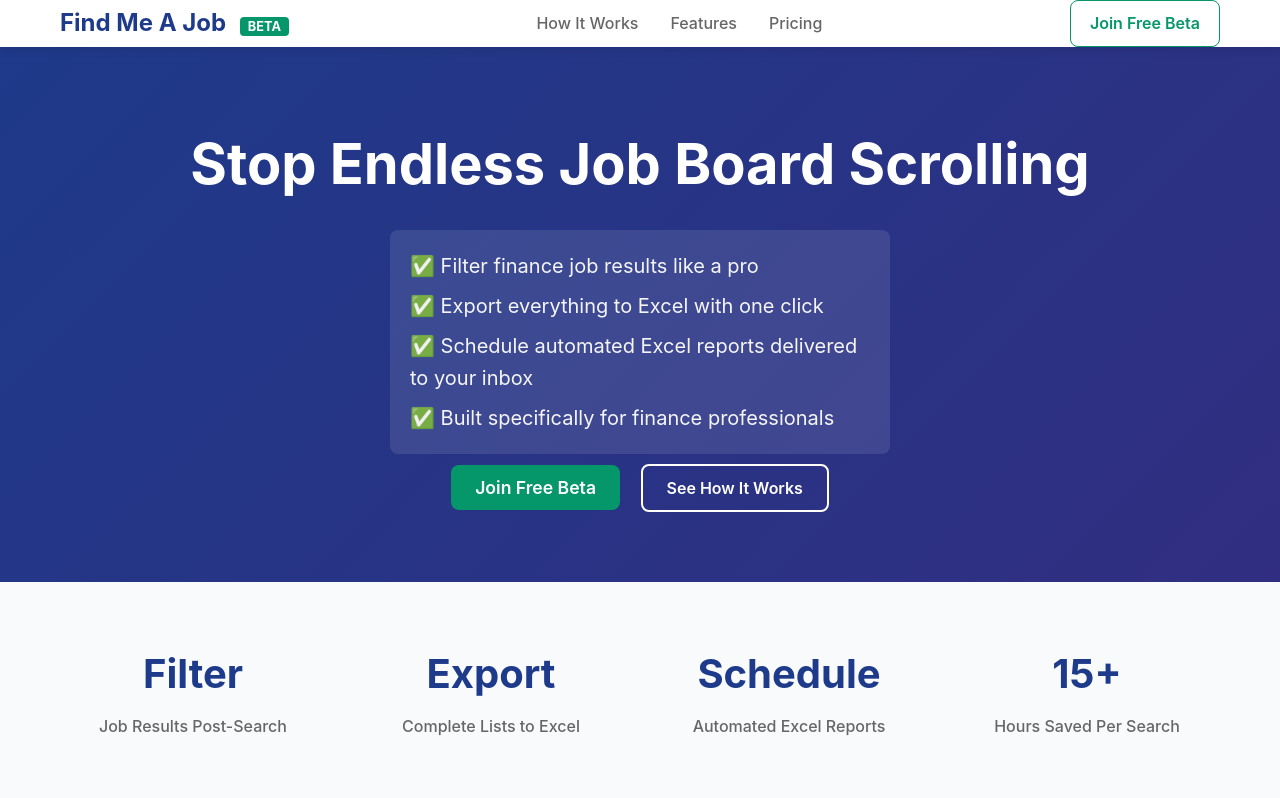
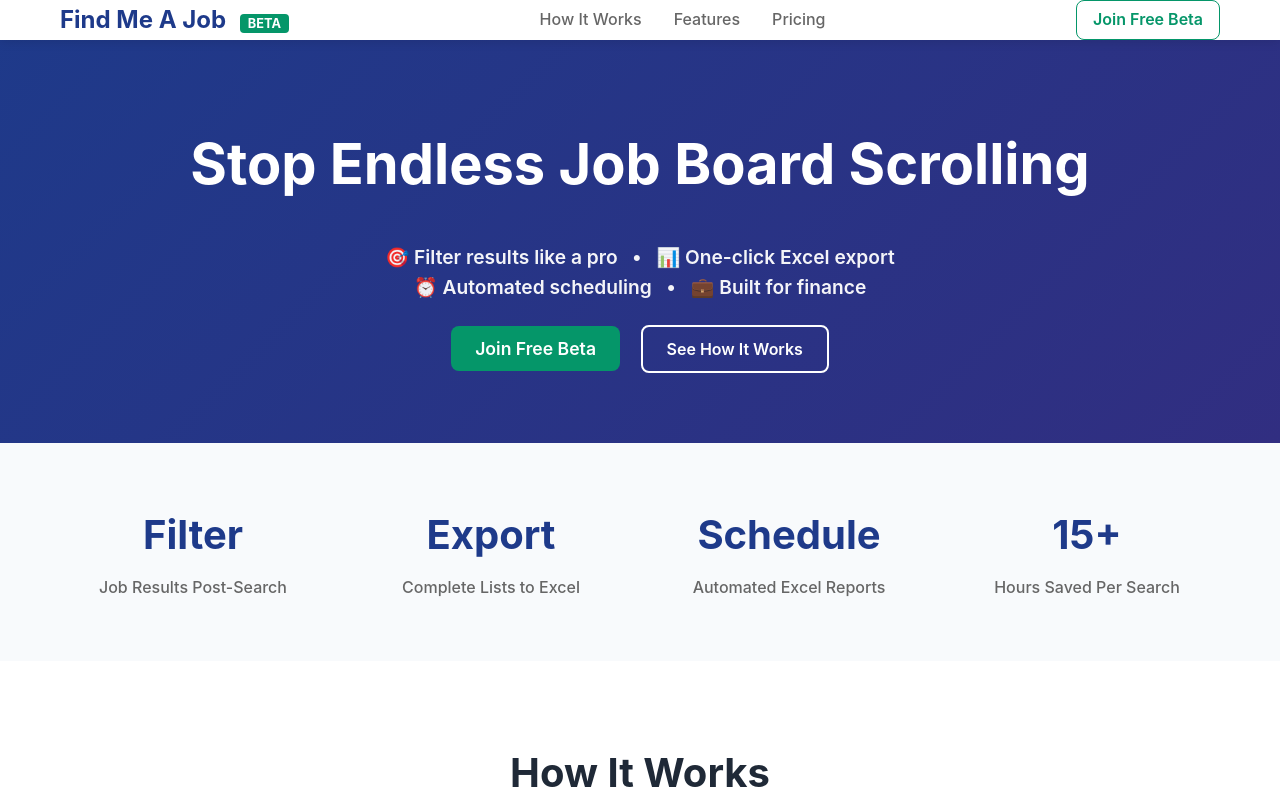
Before and after one commit to Frameit12/jobs_scraper, a Flask app: page / in a window 1280 px wide. Shown: the top 798 px of the page. Run offline with Flask 3, Linux system fonts and the light colour scheme; parts of the project's set-up code (start-up, migrations or seed data) failed here and were passed over; some libraries are stand-ins or nearby versions.

Commit message:
Update landing-page.html

```diff
--- a/templates/landing-page.html
+++ b/templates/landing-page.html
@@ -361,7 +361,7 @@
                 <li><a href="#features">Features</a></li>
                 <li><a href="#pricing">Pricing</a></li>
             </ul>
-            <a href="/signup" class="cta-button" style="background: transparent; border: 1px solid #059669; color: #059669; padding: 0.6rem 1.2rem;">Join Free Beta</a>
+            <a href="/signup" class="cta-button" style="background: transparent; border: 1px solid #059669; color: #059669; padding: 0.4rem 1rem;">Join Free Beta</a>
         </nav>
     </header>
 
@@ -369,11 +369,11 @@
     <section class="hero">
         <div class="container">
             <h1>Stop Endless Job Board Scrolling</h1>
-            <div style="background: rgba(255, 255, 255, 0.1); padding: 20px; border-radius: 8px; margin: 20px 0; text-align: left; max-width: 500px; margin-left: auto; margin-right: auto;">
-                <p style="margin-bottom: 8px; opacity: 0.95;">✅ Filter finance job results like a pro</p>
-                <p style="margin-bottom: 8px; opacity: 0.95;">✅ Export everything to Excel with one click</p>
-                <p style="margin-bottom: 8px; opacity: 0.95;">✅ Schedule automated Excel reports delivered to your inbox</p>
-                <p style="margin-bottom: 0; opacity: 0.95;">✅ Built specifically for finance professionals</p>
+            <div style="text-align: center; margin: 2rem 0;">
+                <p style="font-size: 1.2rem; font-weight: 600; margin-bottom: 1rem; opacity: 0.95; line-height: 1.6;">
+                🎯 Filter results like a pro &nbsp;&nbsp;•&nbsp;&nbsp; 📊 One-click Excel export<br>
+                ⏰ Automated scheduling &nbsp;&nbsp;•&nbsp;&nbsp; 💼 Built for finance
+                </p>
             </div>
             <a href="/signup" class="cta-button">Join Free Beta</a>
             <a href="#how-it-works" class="secondary-button" style="margin-top: 1.5rem;">See How It Works</a>
```
